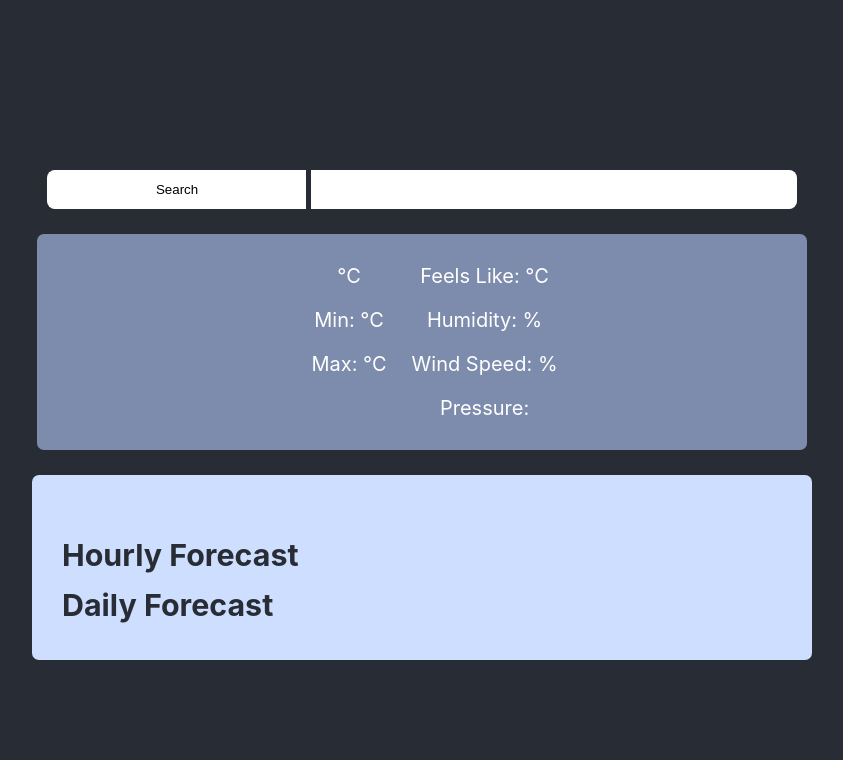
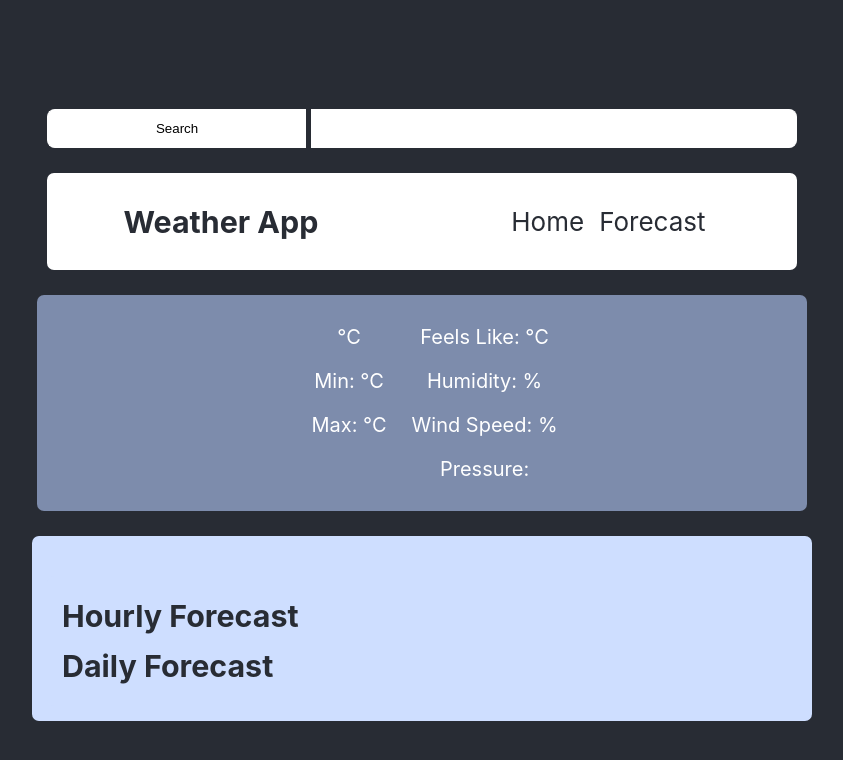
Before and after one commit to Marigona-Ibrahimi/WeatherApp, a React (Create React App) app: page / in a window 1280 px wide. Shown: the top 760 px of the page, without its empty margins (218-1061 px from the left). Built offline with nearby package versions, Linux system fonts and the light colour scheme; no server answers.

Commit message:
trying router

```diff
--- a/package.json
+++ b/package.json
@@ -11,6 +11,7 @@
     "react": "^17.0.2",
     "react-dom": "^17.0.2",
     "react-router": "^5.2.1",
+    "react-router-dom": "^5.3.0",
     "react-scripts": "4.0.3",
     "sass": "^1.42.1",
     "web-vitals": "^1.1.2"
--- a/src/App.js
+++ b/src/App.js
@@ -3,7 +3,35 @@ import React, {Component} from 'react';
 import SearchBar from './components/SearchBar';
 import Weather from './components/Weather';
 import Forecast from './components/Forecast';
+import Nav from './components/Nav';
 import { getForecast, getWeather } from './apis/OpenWeather.api';
+import { BrowserRouter as Router, Switch, Route } from 'react-router-dom'
+
+
+// function App(){
+//   return(
+//     <Router>
+//       <div className="App">
+//         {/* <SearchBar
+//           location={this.state.location}
+//           inputChange={(e) => this.onInputChange(e)}
+//           formSubmitted={() => this.onFormSubmit()}
+//         /> */}
+//         <Switch>
+//           <Nav />
+//           <Route
+//             path="/"
+//             component={Home}
+//           />
+//           <Route
+//             path="/forecast"
+//             component={Forecast}
+//           />
+//         </Switch>
+//       </div>
+//     </Router>
+//   );
+// }
 
 class App extends Component {
   constructor(props){
@@ -57,21 +85,40 @@ class App extends Component {
             icon: res.data.weather[0].icon,
             hourlyForecast: forecastRes.data.hourly,
             dailyForecast: forecastRes.data.daily,
-            // Math.floor((res.data.main.temp-32)*(5/9))
-            // Math.floor((res.data.main.temp_min-32)*(5/9))
-            // Math.floor((res.data.main.temp_max-32)*(5/9))
-            // Math.floor((res.data.main.feels_like-32)*(5/9))
         });
       });
   }
   render(){
     return (
+      <Router>
         <div className="App">
           <header className="App-header">
             <SearchBar
               location={this.state.location}
               inputChange={(e) => this.onInputChange(e)}
               formSubmitted={() => this.onFormSubmit()}/>
+            <Nav/>
+            {/* <Route
+              path="/"
+              component={Weather}
+              name={this.state.name}
+              currentTemperature={this.state.temp}
+              minTemperature={this.state.tempMin}
+              maxTemperature={this.state.tempMax}
+              feelsLike={this.state.feelsLike}
+              humidity={this.state.humidity}
+              windSpeed={this.state.windSpeed}
+              pressure={this.state.pressure}
+              description={this.state.description}
+              icon={this.state.icon}
+
+            /> */}
+            <Route
+              path="/forecast"
+              component={Forecast}
+              hourlyForecast={this.state.hourlyForecast}
+              dailyForecast={this.state.dailyForecast}
+            />
             <Weather
               name={this.state.name}
               currentTemperature={this.state.temp}
@@ -82,13 +129,15 @@ class App extends Component {
               windSpeed={this.state.windSpeed}
               pressure={this.state.pressure}
               description={this.state.description}
-            icon={this.state.icon}/>
+              icon={this.state.icon}
+            />
             <Forecast
               hourlyForecast={this.state.hourlyForecast}
               dailyForecast={this.state.dailyForecast}
             />
           </header>
         </div>
+      </Router>
     );
   }
 }
--- a/src/components/Forecast.js
+++ b/src/components/Forecast.js
@@ -1,6 +1,7 @@
 import React, { Component } from 'react';
 import { isFunction } from 'util';
 import './Forecast.scss';
+
 
 class Forecast extends Component {
     constructor(props){
--- /dev/null
+++ b/src/components/Nav.js
@@ -0,0 +1,16 @@
+import React from 'react';
+import './Nav.scss';
+
+function Nav(){
+    return(
+        <nav>
+            <h3>Weather App</h3>
+            <ul className="list">
+                <li className="list-element1">Home</li>
+                <li className="list-element2">Forecast</li>
+            </ul>
+        </nav>
+    );
+}
+
+export default Nav;
--- /dev/null
+++ b/src/components/Nav.scss
@@ -0,0 +1,21 @@
+nav{
+    display: flex;
+    justify-content: space-around;
+    align-items: center;
+    min-height: 10vh;
+    background: white;
+    color: #282c34;
+    margin-top: 25px;
+    width: 60%;
+    border-radius: 7px;
+}
+.list{
+    display: flex;
+    justify-content: space-around;
+    align-items: center;
+    &-element1, &-element2{
+        display: inline;
+        margin-right: 15px;
+        list-style-type: none;
+    }
+}
```
Also changed, not shown: 1 other file (tests, documents, lock files or other folders). Lines whose indentation alone changed are shown as unchanged.
